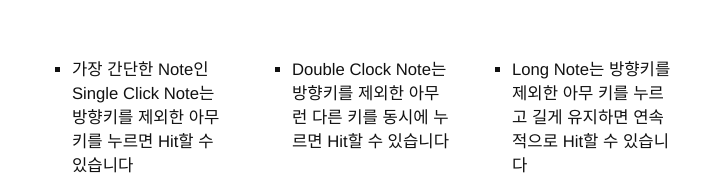
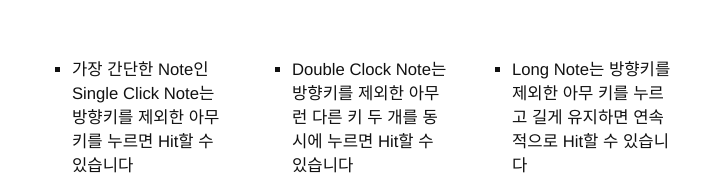
Before and after one commit to RGB-Line/RGBLineWebPage, a website: page index.html in a window 1280 px wide. Shown: the part 2917-3110 px from the top of the page, without its empty margins (288-991 px from the left). Drawn offline with Linux system fonts and the light colour scheme; files that its build step writes are made by us from their sources.

Commit message:
Update index.html

```diff
--- a/index.html
+++ b/index.html
@@ -158,7 +158,7 @@
             <img alt="Placeholder" src="Src/DoubleClickNote.png" style="width: 200px;">
           </div>
           <ul>
-            <li style="font-size: 1.5ch;">Double Clock Note는 방향키를 제외한 아무런 다른 키를 동시에 누르면 Hit할 수 있습니다</li>
+            <li style="font-size: 1.5ch;">Double Clock Note는 방향키를 제외한 아무런 다른 키 두 개를 동시에 누르면 Hit할 수 있습니다</li>
           </ul>
         </div>
         <div class="column">
```
